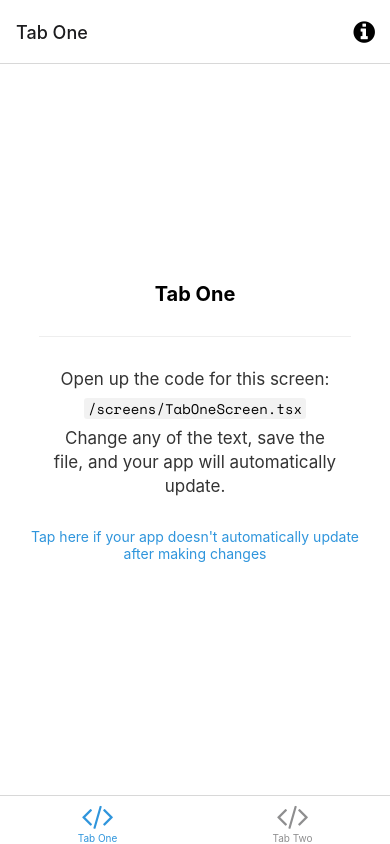
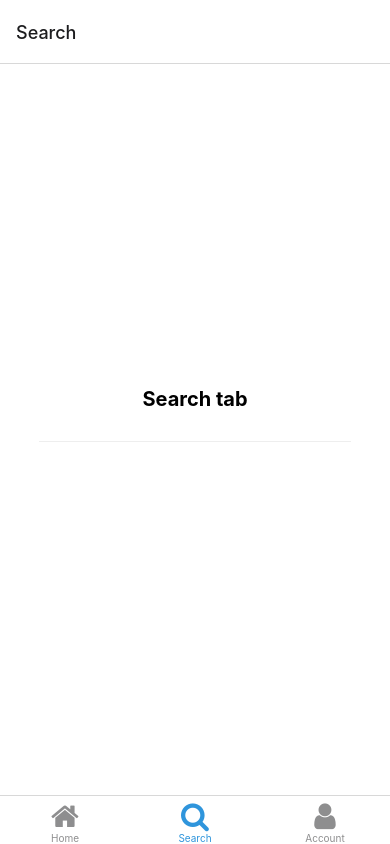
Before and after one commit to juniorhunt-org/frontend-junior-hunt_old, a React Native app: screen /Search in a window 390 px wide. Built offline with nearby package versions, Linux system fonts and the light colour scheme; what expo-linking would draw is missing.

Commit message:
Add bottomTab buttons

```diff
--- a/components/EditScreenInfo.tsx
+++ /dev/null
@@ -1,79 +0,0 @@
-import * as WebBrowser from 'expo-web-browser';
-import { StyleSheet, TouchableOpacity } from 'react-native';
-
-import Colors from '../constants/Colors';
-import { MonoText } from './StyledText';
-import { Text, View } from './Themed';
-
-export default function EditScreenInfo({ path }: { path: string }) {
-  return (
-    <View>
-      <View style={styles.getStartedContainer}>
-        <Text
-          style={styles.getStartedText}
-          lightColor="rgba(0,0,0,0.8)"
-          darkColor="rgba(255,255,255,0.8)">
-          Open up the code for this screen:
-        </Text>
-
-        <View
-          style={[styles.codeHighlightContainer, styles.homeScreenFilename]}
-          darkColor="rgba(255,255,255,0.05)"
-          lightColor="rgba(0,0,0,0.05)">
-          <MonoText>{path}</MonoText>
-        </View>
-
-        <Text
-          style={styles.getStartedText}
-          lightColor="rgba(0,0,0,0.8)"
-          darkColor="rgba(255,255,255,0.8)">
-          Change any of the text, save the file, and your app will automatically update.
-        </Text>
-      </View>
-
-      <View style={styles.helpContainer}>
-        <TouchableOpacity onPress={handleHelpPress} style={styles.helpLink}>
-          <Text style={styles.helpLinkText} lightColor={Colors.light.tint}>
-            Tap here if your app doesn't automatically update after making changes
-          </Text>
-        </TouchableOpacity>
-      </View>
-    </View>
-  );
-}
-
-function handleHelpPress() {
-  WebBrowser.openBrowserAsync(
-    'https://docs.expo.io/get-started/create-a-new-app/#opening-the-app-on-your-phonetablet'
-  );
-}
-
-const styles = StyleSheet.create({
-  getStartedContainer: {
-    alignItems: 'center',
-    marginHorizontal: 50,
-  },
-  homeScreenFilename: {
-    marginVertical: 7,
-  },
-  codeHighlightContainer: {
-    borderRadius: 3,
-    paddingHorizontal: 4,
-  },
-  getStartedText: {
-    fontSize: 17,
-    lineHeight: 24,
-    textAlign: 'center',
-  },
-  helpContainer: {
-    marginTop: 15,
-    marginHorizontal: 20,
-    alignItems: 'center',
-  },
-  helpLink: {
-    paddingVertical: 15,
-  },
-  helpLinkText: {
-    textAlign: 'center',
-  },
-});
--- a/navigation/index.tsx
+++ b/navigation/index.tsx
@@ -3,27 +3,40 @@
  * https://reactnavigation.org/docs/getting-started
  *
  */
-import { FontAwesome } from '@expo/vector-icons';
-import { createBottomTabNavigator } from '@react-navigation/bottom-tabs';
-import { NavigationContainer, DefaultTheme, DarkTheme } from '@react-navigation/native';
-import { createNativeStackNavigator } from '@react-navigation/native-stack';
-import * as React from 'react';
-import { ColorSchemeName, Pressable } from 'react-native';
+import { FontAwesome } from "@expo/vector-icons";
+import { createBottomTabNavigator } from "@react-navigation/bottom-tabs";
+import {
+	NavigationContainer,
+	DefaultTheme,
+	DarkTheme,
+} from "@react-navigation/native";
+import { createNativeStackNavigator } from "@react-navigation/native-stack";
+import * as React from "react";
+import { ColorSchemeName, Pressable } from "react-native";
 
-import Colors from '../constants/Colors';
-import useColorScheme from '../hooks/useColorScheme';
-import ModalScreen from '../screens/ModalScreen';
-import NotFoundScreen from '../screens/NotFoundScreen';
-import TabOneScreen from '../screens/TabOneScreen';
-import TabTwoScreen from '../screens/TabTwoScreen';
-import { RootStackParamList, RootTabParamList, RootTabScreenProps } from '../types';
-import LinkingConfiguration from './LinkingConfiguration';
+import Colors from "../constants/Colors";
+import useColorScheme from "../hooks/useColorScheme";
+import Account from "../screens/Account";
+import Home from "../screens/Home";
+import Search from "../screens/Search";
+import TabTwoScreen from "../screens/Search";
+import {
+	RootStackParamList,
+	RootTabParamList,
+	RootTabScreenProps,
+} from "../types";
+import LinkingConfiguration from "./LinkingConfiguration";
 
-export default function Navigation({ colorScheme }: { colorScheme: ColorSchemeName }) {
+export default function Navigation({
+	colorScheme,
+}: {
+	colorScheme: ColorSchemeName;
+}) {
 	return (
 		<NavigationContainer
 			linking={LinkingConfiguration}
-      theme={colorScheme === 'dark' ? DarkTheme : DefaultTheme}>
+			theme={colorScheme === "dark" ? DarkTheme : DefaultTheme}
+		>
 			<RootNavigator />
 		</NavigationContainer>
 	);
@@ -38,11 +51,11 @@ const Stack = createNativeStackNavigator<RootStackParamList>();
 function RootNavigator() {
 	return (
 		<Stack.Navigator>
-      <Stack.Screen name="Root" component={BottomTabNavigator} options={{ headerShown: false }} />
-      <Stack.Screen name="NotFound" component={NotFoundScreen} options={{ title: 'Oops!' }} />
-      <Stack.Group screenOptions={{ presentation: 'modal' }}>
-        <Stack.Screen name="Modal" component={ModalScreen} />
-      </Stack.Group>
+			<Stack.Screen
+				name="Root"
+				component={BottomTabNavigator}
+				options={{ headerShown: false }}
+			/>
 		</Stack.Navigator>
 	);
 }
@@ -58,49 +71,42 @@ function BottomTabNavigator() {
 
 	return (
 		<BottomTab.Navigator
-      initialRouteName="TabOne"
+			initialRouteName="Home"
 			screenOptions={{
 				tabBarActiveTintColor: Colors[colorScheme].tint,
-      }}>
+			}}
+		>
 			<BottomTab.Screen
-        name="TabOne"
-        component={TabOneScreen}
-        options={({ navigation }: RootTabScreenProps<'TabOne'>) => ({
-          title: 'Tab One',
-          tabBarIcon: ({ color }) => <TabBarIcon name="code" color={color} />,
-          headerRight: () => (
-            <Pressable
-              onPress={() => navigation.navigate('Modal')}
-              style={({ pressed }) => ({
-                opacity: pressed ? 0.5 : 1,
-              })}>
-              <FontAwesome
-                name="info-circle"
-                size={25}
-                color={Colors[colorScheme].text}
-                style={{ marginRight: 15 }}
-              />
-            </Pressable>
-          ),
+				name="Home"
+				component={Home}
+				options={({ navigation }: RootTabScreenProps<"Home">) => ({
+					title: "Home",
+					tabBarIcon: ({ color }) => <TabBarIcon name="home" color={color} />,
 				})}
 			/>
 			<BottomTab.Screen
-        name="TabTwo"
-        component={TabTwoScreen}
+				name="Search"
+				component={Search}
 				options={{
-          title: 'Tab Two',
-          tabBarIcon: ({ color }) => <TabBarIcon name="code" color={color} />,
+					title: "Search",
+					tabBarIcon: ({ color }) => <TabBarIcon name="search" color={color} />,
+				}}
+			/>
+			<BottomTab.Screen
+				name="Account"
+				component={Account}
+				options={{
+					title: "Account",
+					tabBarIcon: ({ color }) => <TabBarIcon name="user" color={color} />,
 				}}
 			/>
 		</BottomTab.Navigator>
 	);
 }
 
-/**
- * You can explore the built-in icon families and icons on the web at https://icons.expo.fyi/
- */
+
 function TabBarIcon(props: {
-  name: React.ComponentProps<typeof FontAwesome>['name'];
+	name: React.ComponentProps<typeof FontAwesome>["name"];
 	color: string;
 }) {
 	return <FontAwesome size={30} style={{ marginBottom: -3 }} {...props} />;
--- /dev/null
+++ b/screens/Account.tsx
@@ -0,0 +1,14 @@
+import { Text, View } from "react-native";
+import React, { Component } from "react";
+
+export class Account extends Component {
+	render() {
+		return (
+			<View>
+				<Text>Account</Text>
+			</View>
+		);
+	}
+}
+
+export default Account;
--- /dev/null
+++ b/screens/Home.tsx
@@ -0,0 +1,34 @@
+import { StyleSheet } from "react-native";
+
+import { Text, View } from "../components/Themed";
+import { RootTabScreenProps } from "../types";
+
+export default function Home({ navigation }: RootTabScreenProps<"Home">) {
+	return (
+		<View style={styles.container}>
+			<Text style={styles.title}>Home</Text>
+			<View
+				style={styles.separator}
+				lightColor="#eee"
+				darkColor="rgba(255,255,255,0.1)"
+			/>
+		</View>
+	);
+}
+
+const styles = StyleSheet.create({
+	container: {
+		flex: 1,
+		alignItems: "center",
+		justifyContent: "center",
+	},
+	title: {
+		fontSize: 20,
+		fontWeight: "bold",
+	},
+	separator: {
+		marginVertical: 30,
+		height: 1,
+		width: "80%",
+	},
+});
--- a/screens/ModalScreen.tsx
+++ /dev/null
@@ -1,35 +0,0 @@
-import { StatusBar } from 'expo-status-bar';
-import { Platform, StyleSheet } from 'react-native';
-
-import EditScreenInfo from '../components/EditScreenInfo';
-import { Text, View } from '../components/Themed';
-
-export default function ModalScreen() {
-  return (
-    <View style={styles.container}>
-      <Text style={styles.title}>Modal</Text>
-      <View style={styles.separator} lightColor="#eee" darkColor="rgba(255,255,255,0.1)" />
-      <EditScreenInfo path="/screens/ModalScreen.tsx" />
-
-      {/* Use a light status bar on iOS to account for the black space above the modal */}
-      <StatusBar style={Platform.OS === 'ios' ? 'light' : 'auto'} />
-    </View>
-  );
-}
-
-const styles = StyleSheet.create({
-  container: {
-    flex: 1,
-    alignItems: 'center',
-    justifyContent: 'center',
-  },
-  title: {
-    fontSize: 20,
-    fontWeight: 'bold',
-  },
-  separator: {
-    marginVertical: 30,
-    height: 1,
-    width: '80%',
-  },
-});
--- a/screens/NotFoundScreen.tsx
+++ /dev/null
@@ -1,36 +0,0 @@
-import { StyleSheet, TouchableOpacity } from 'react-native';
-
-import { Text, View } from '../components/Themed';
-import { RootStackScreenProps } from '../types';
-
-export default function NotFoundScreen({ navigation }: RootStackScreenProps<'NotFound'>) {
-  return (
-    <View style={styles.container}>
-      <Text style={styles.title}>This screen doesn't exist.</Text>
-      <TouchableOpacity onPress={() => navigation.replace('Root')} style={styles.link}>
-        <Text style={styles.linkText}>Go to home screen!</Text>
-      </TouchableOpacity>
-    </View>
-  );
-}
-
-const styles = StyleSheet.create({
-  container: {
-    flex: 1,
-    alignItems: 'center',
-    justifyContent: 'center',
-    padding: 20,
-  },
-  title: {
-    fontSize: 20,
-    fontWeight: 'bold',
-  },
-  link: {
-    marginTop: 15,
-    paddingVertical: 15,
-  },
-  linkText: {
-    fontSize: 14,
-    color: '#2e78b7',
-  },
-});
--- /dev/null
+++ b/screens/Search.tsx
@@ -0,0 +1,33 @@
+import { StyleSheet } from "react-native";
+
+import { Text, View } from "../components/Themed";
+
+export default function Search() {
+	return (
+		<View style={styles.container}>
+			<Text style={styles.title}>Search tab</Text>
+			<View
+				style={styles.separator}
+				lightColor="#eee"
+				darkColor="rgba(255,255,255,0.1)"
+			/>
+		</View>
+	);
+}
+
+const styles = StyleSheet.create({
+	container: {
+		flex: 1,
+		alignItems: "center",
+		justifyContent: "center",
+	},
+	title: {
+		fontSize: 20,
+		fontWeight: "bold",
+	},
+	separator: {
+		marginVertical: 30,
+		height: 1,
+		width: "80%",
+	},
+});
--- a/screens/TabOneScreen.tsx
+++ /dev/null
@@ -1,32 +0,0 @@
-import { StyleSheet } from 'react-native';
-
-import EditScreenInfo from '../components/EditScreenInfo';
-import { Text, View } from '../components/Themed';
-import { RootTabScreenProps } from '../types';
-
-export default function TabOneScreen({ navigation }: RootTabScreenProps<'TabOne'>) {
-  return (
-    <View style={styles.container}>
-      <Text style={styles.title}>Tab One</Text>
-      <View style={styles.separator} lightColor="#eee" darkColor="rgba(255,255,255,0.1)" />
-      <EditScreenInfo path="/screens/TabOneScreen.tsx" />
-    </View>
-  );
-}
-
-const styles = StyleSheet.create({
-  container: {
-    flex: 1,
-    alignItems: 'center',
-    justifyContent: 'center',
-  },
-  title: {
-    fontSize: 20,
-    fontWeight: 'bold',
-  },
-  separator: {
-    marginVertical: 30,
-    height: 1,
-    width: '80%',
-  },
-});
--- a/screens/TabTwoScreen.tsx
+++ /dev/null
@@ -1,31 +0,0 @@
-import { StyleSheet } from 'react-native';
-
-import EditScreenInfo from '../components/EditScreenInfo';
-import { Text, View } from '../components/Themed';
-
-export default function TabTwoScreen() {
-  return (
-    <View style={styles.container}>
-      <Text style={styles.title}>Tab Two</Text>
-      <View style={styles.separator} lightColor="#eee" darkColor="rgba(255,255,255,0.1)" />
-      <EditScreenInfo path="/screens/TabTwoScreen.tsx" />
-    </View>
-  );
-}
-
-const styles = StyleSheet.create({
-  container: {
-    flex: 1,
-    alignItems: 'center',
-    justifyContent: 'center',
-  },
-  title: {
-    fontSize: 20,
-    fontWeight: 'bold',
-  },
-  separator: {
-    marginVertical: 30,
-    height: 1,
-    width: '80%',
-  },
-});
```
Also changed, not shown: navigation/LinkingConfiguration.ts (+15 -16 lines), types.tsx (+13 -10 lines). Lines whose indentation alone changed are shown as unchanged.
